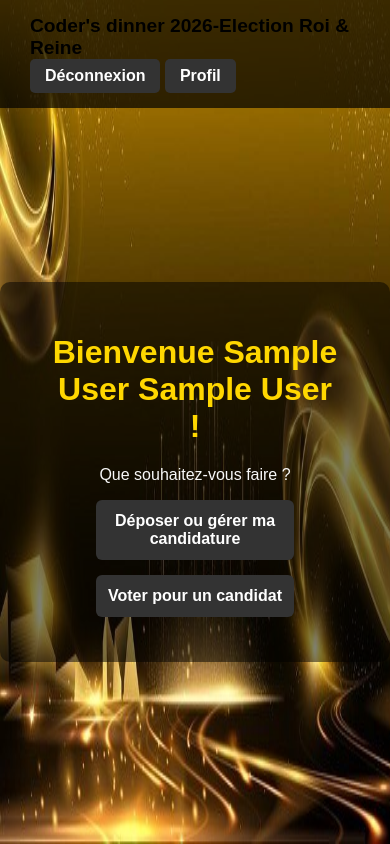
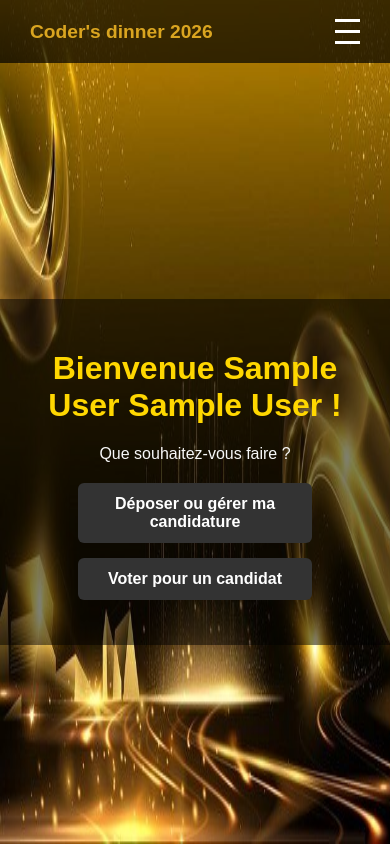
Before and after one commit to AissatouAM/Site-diner, a PHP site: page /accueil2/index.php in a window 390 px wide. Run offline with PHP 8.4, Linux system fonts and the light colour scheme; the visitor is signed in with stand-in values (Sample User, id 1).

Commit message:
Fin vérification travail groupe 1

```diff
--- a/accueil2/index.php
+++ b/accueil2/index.php
@@ -19,11 +19,16 @@ if (!isset($_SESSION['prenom']) || !isset($_SESSION['nom'])) {
 <body>
     <header>
         <div class="menu">
-            <h3>Coder's dinner 2026-Election Roi & Reine</h3>
-            <nav>
+            <h3>Coder's dinner 2026</h3>
+            <nav id="nav-links">
+                <a href="../profil/index.php">Profil</a>
                 <a href="../deconnexion/index.php">Déconnexion</a>
-                <a href="../profil/index.php">Profil</a>
             </nav>
+            <button class="hamburger" id="hamburger-btn">
+                <span class="line"></span>
+                <span class="line"></span>
+                <span class="line"></span>
+            </button>
         </div>
     </header>
     <main>
@@ -35,6 +40,16 @@ if (!isset($_SESSION['prenom']) || !isset($_SESSION['nom'])) {
         <a href="../vote/index.php" class="btn">Voter pour un candidat</a>
 
     </main>
+
+    <script>
+        // Script pour le menu hamburger
+        const hamburgerBtn = document.getElementById('hamburger-btn');
+        const navLinks = document.getElementById('nav-links');
+
+        hamburgerBtn.addEventListener('click', () => {
+            navLinks.classList.toggle('active');
+        });
+    </script>
 </body>
 
 </html>
--- a/assets/css/accueil2.css
+++ b/assets/css/accueil2.css
@@ -26,16 +26,15 @@ body {
     z-index: 1000;
     box-sizing: border-box;
     color: goldenrod;
-    flex-wrap: wrap;
 }
 
 .menu h3 {
     margin: 0;
-    color: black;
+    color: goldenrod; /* Changé pour être consistent */
     font-size: 1.2rem;
 }
 
-.menu a {
+.menu nav a {
     text-decoration: none;
     color: white;
     padding: 8px 15px;
@@ -45,6 +44,7 @@ body {
     transition: background-color 0.3s;
     display: inline-block;
     white-space: nowrap;
+    margin-left: 10px;
 }
 
 .menu a:hover {
@@ -56,7 +56,7 @@ body {
 main {
     text-align: center;
     padding: 30px 50px;
-    margin-top: 100px;
+    margin-top: 80px; /* Ajusté pour le header */
     background-color: rgba(0, 0, 0, 0.5);
     border-radius: 10px;
 }
@@ -86,22 +86,62 @@ main {
 .main-text {
     color: #FFD700;
     text-align: center;
-    margin-top: 20px;
+    margin-bottom: 20px; /* Espace ajouté */
 }
 
 .main-text p {
     color: #f8f8f8;
 }
 
-.success-message {
-    background-color: #d4edda;
-    color: #155724;
-    border: 1px solid #c3e6cb;
-    padding: 15px;
-    margin: 20px auto;
-    width: 80%;
-    text-align: center;
-    font-weight: bold;
-    border-radius: 8px;
-    box-shadow: 0 0 10px rgba(0, 0, 0, 0.1);
+/* --- Styles pour le menu hamburger --- */
+.hamburger {
+    display: none;
+    flex-direction: column;
+    cursor: pointer;
+    background: none;
+    border: none;
+    padding: 0;
 }
+
+.hamburger .line {
+    width: 25px;
+    height: 3px;
+    background-color: white;
+    margin: 4px 0;
+    transition: 0.3s;
+}
+
+/* --- RESPONSIVITÉ --- */
+@media (max-width: 768px) {
+    .menu nav {
+        display: none; /* Cacher la nav normale sur mobile */
+        position: absolute;
+        top: 70px; /* Hauteur du header */
+        left: 0;
+        width: 100%;
+        background-color: rgba(0, 0, 0, 0.9);
+        flex-direction: column;
+        align-items: center;
+        padding: 10px 0;
+    }
+
+    .menu nav.active {
+        display: flex; /* Afficher la nav quand le menu est ouvert */
+    }
+
+    .menu nav a {
+        display: block;
+        margin: 10px 0;
+        width: 90%;
+        text-align: center;
+    }
+
+    .hamburger {
+        display: flex; /* Afficher le hamburger sur mobile */
+    }
+
+    main {
+        margin-top: 100px;
+        width: 90%;
+    }
+}
```
Also changed, not shown: assets/css/profil.css (+36 -15 lines), profil/index.php (+15 -1 lines).
